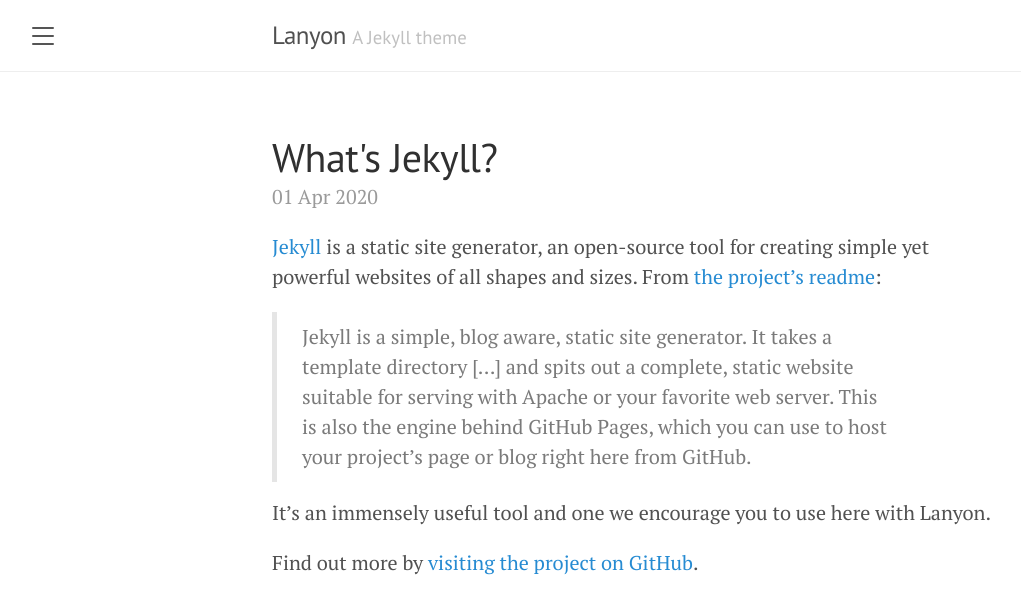
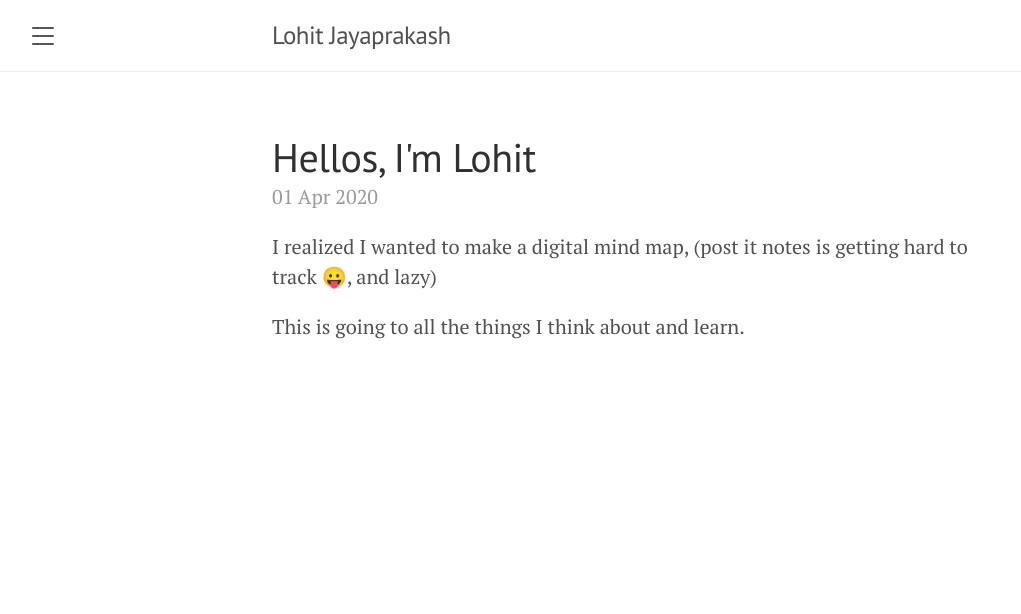
Before and after one commit to lohitjayaprakash/lohitjayaprakash.github.io, a Jekyll site: the page built from _posts/2020-04-01-whats-jekyll.md, in a window 1280 px wide. Shown: the top 614 px of the page, without its empty margins (8-1029 px from the left). Built offline with Jekyll 4.4.1, drawn with Linux system fonts in a browser that asks for light colours.

Commit message:
my content

```diff
--- a/_config.yml
+++ b/_config.yml
@@ -1,22 +1,6 @@
 # Setup
-title:               Lanyon
-tagline:             'A Jekyll theme'
-description:         'A reserved <a href="https://jekyllrb.com" target="_blank">Jekyll</a> theme that places the utmost gravity on content with a hidden drawer. Made by <a href="https://twitter.com/mdo" target="_blank">@mdo</a>.'
-url:                 http://lanyon.getpoole.com
+title:               Lohit Jayaprakash
+url:                 https://lohitjayaprakash.github.io
 baseurl:             ''
 paginate:            5
 permalink:           pretty
-
-# About/contact
-author:
-  name:              Mark Otto
-  url:               https://twitter.com/mdo
-  email:             markdotto@gmail.com
-
-# Gems
-plugins:
-  - jekyll-paginate
-
-# Custom vars
-version:             1.1.0
-google_analytics_id: #UA-XXXX-Y
--- a/_includes/head.html
+++ b/_includes/head.html
@@ -21,9 +21,6 @@
   <link rel="stylesheet" href="{{ '/public/css/lanyon.css' | absolute_url }}">
   <link rel="stylesheet" href="https://fonts.googleapis.com/css?family=PT+Serif:400,400italic,700%7CPT+Sans:400">
 
-  <link rel="apple-touch-icon-precomposed" sizes="144x144" href="{{ '/public/apple-touch-icon-precomposed.png' | absolute_url }}">
-  <link rel="shortcut icon" href="{{ '/public/favicon.ico' | absolute_url }}">
-
   <link rel="alternate" type="application/rss+xml" title="RSS" href="{{ '/atom.xml' | absolute_url }}">
 
   {% if site.google_analytics_id %}
--- a/_includes/sidebar.html
+++ b/_includes/sidebar.html
@@ -25,9 +25,6 @@
       {% endif %}
     {% endfor %}
 
-    <a class="sidebar-nav-item" href="{{ site.github.repo }}/archive/v{{ site.version }}.zip">Download</a>
-    <a class="sidebar-nav-item" href="{{ site.github.repo }}">GitHub project</a>
-    <span class="sidebar-nav-item">Currently v{{ site.version }}</span>
   </nav>
 
   <div class="sidebar-item">
--- a/_posts/2020-04-01-whats-jekyll.md
+++ b/_posts/2020-04-01-whats-jekyll.md
@@ -1,12 +1,8 @@
 ---
 layout: post
-title: What's Jekyll?
+title: Hellos, I'm Lohit
 ---
 
-[Jekyll](https://jekyllrb.com) is a static site generator, an open-source tool for creating simple yet powerful websites of all shapes and sizes. From [the project's readme](https://github.com/mojombo/jekyll/blob/master/README.markdown):
+I realized I wanted to make a digital mind map, (post it notes is getting hard to track 😛, and lazy)
 
-  > Jekyll is a simple, blog aware, static site generator. It takes a template directory [...] and spits out a complete, static website suitable for serving with Apache or your favorite web server. This is also the engine behind GitHub Pages, which you can use to host your project’s page or blog right here from GitHub.
-
-It's an immensely useful tool and one we encourage you to use here with Lanyon.
-
-Find out more by [visiting the project on GitHub](https://github.com/mojombo/jekyll).
+This is going to all the things I think about and learn.
```
Also changed, not shown: public/apple-touch-icon-precomposed.png (deleted), public/favicon.ico (deleted).
